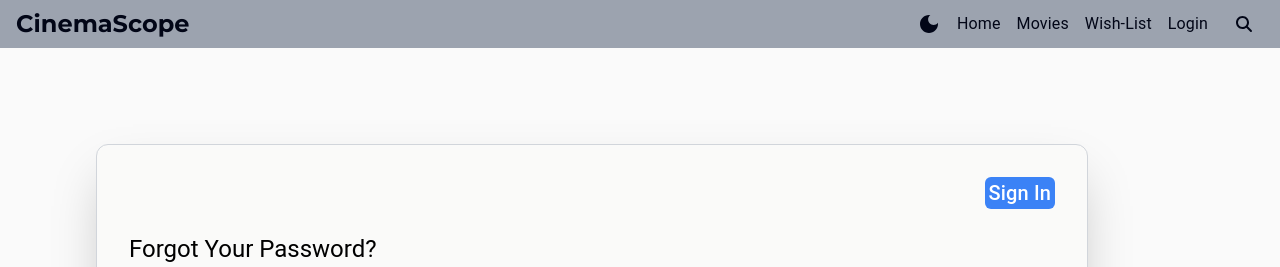
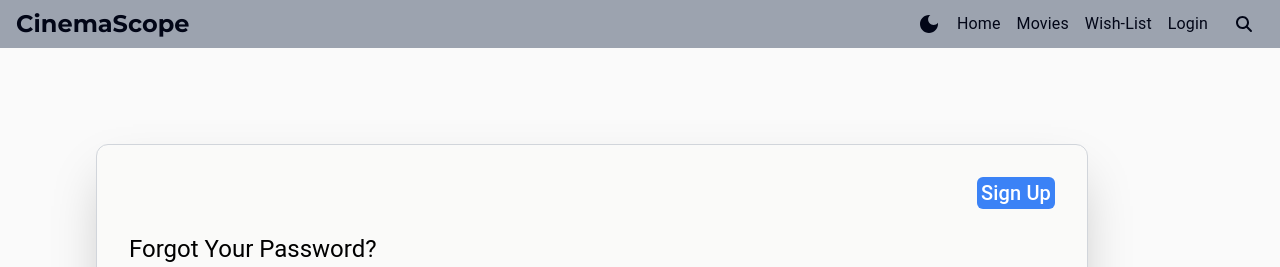
Before and after one commit to Kad-19/movie-recommendation-system-team2, a React (Vite) app in the folder my-project/: page /login in a window 1280 px wide. Both pictures are taken after a click on the element "Forgot my password?". Shown: the top 267 px of the page. Built offline with nearby package versions, Linux system fonts and the light colour scheme; the HTML template or start-up script is replaced by a standard one.

Commit message:
tweaks to the login page

```diff
--- a/my-project/src/components/LoginPage.jsx
+++ b/my-project/src/components/LoginPage.jsx
@@ -28,7 +28,7 @@ const ForgotPasswordPage = () => {
                 dark:bg-zinc-800 dark:text-white">
                 <NavLink to="/signup" className=" float-end bg-blue-500 text-white rounded-md px-1">
                     <Typography variant="h6" component="">
-                        Sign In
+                        Sign Up
                     </Typography>
                 </NavLink>
                 <br/>
@@ -58,7 +58,7 @@ const ForgotPasswordPage = () => {
                                     value={email}
                                     onChange={(e) => setEmail(e.target.value)}
                                     required
-                                    className="block w-full px-4 py-2 mt-2 text-gray-700 bg-white border border-gray-300 rounded-md focus:outline-none focus:border-blue-500"
+                                    className="block w-10/12 px-4 py-2 mt-2 text-gray-700 bg-white border border-gray-300 rounded-md focus:outline-none focus:border-blue-500"
                                 />
                             </div>
                         )}
@@ -72,7 +72,7 @@ const ForgotPasswordPage = () => {
                                     value={phoneNumber}
                                     onChange={(e) => setPhoneNumber(e.target.value)}
                                     required
-                                    className="block w-full px-4 py-2 mt-2 text-gray-700 bg-white border border-gray-300 rounded-md focus:outline-none focus:border-blue-500"
+                                    className="block w-10/12 px-4 py-2 mt-2 text-gray-700 bg-white border border-gray-300 rounded-md focus:outline-none focus:border-blue-500"
                                 />
                             </div>
                         )}
```
